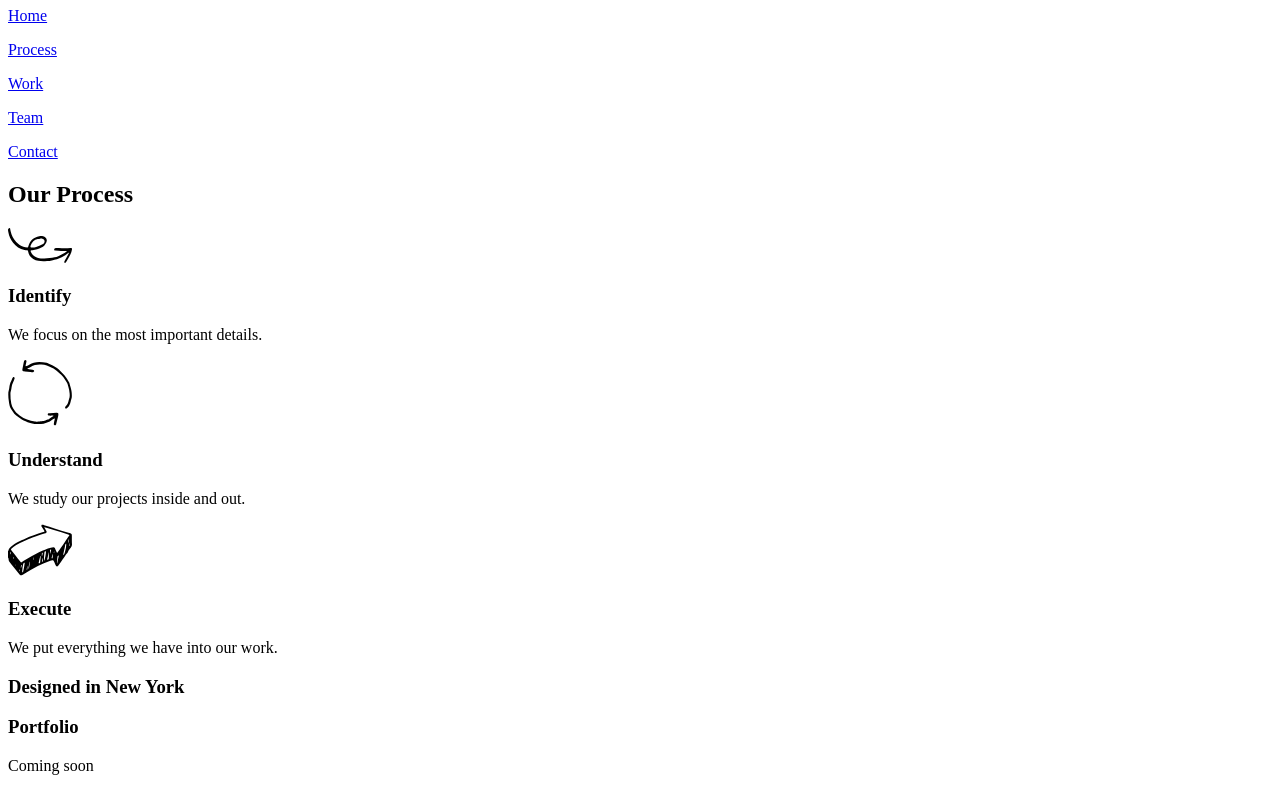
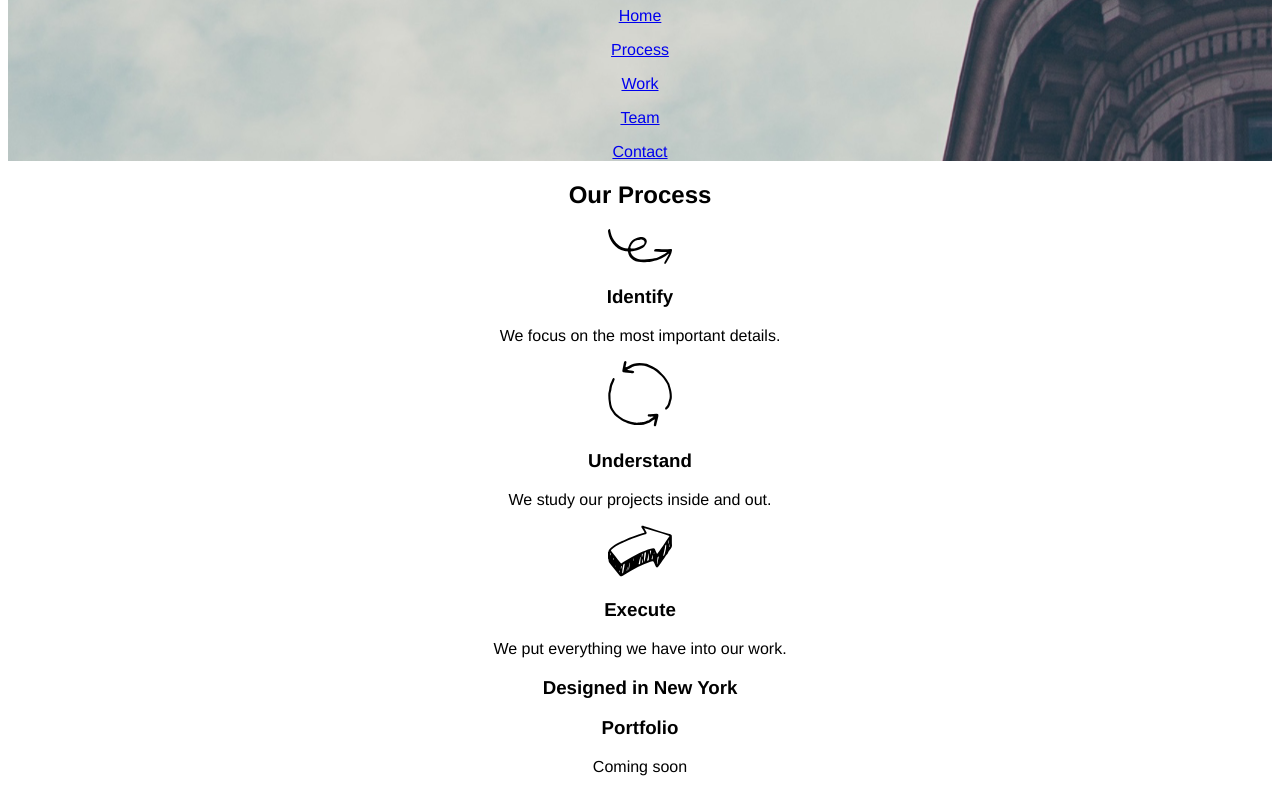
Before and after one commit to kwedvick/broadway, a plain HTML site: page index.html in a window 1280 px wide. Shown: the part 73-863 px from the top of the page. Drawn offline with Linux system fonts and the light colour scheme; files whose address does not match are found by name.

Commit message:
Starting to add CSS.

```diff
--- /dev/null
+++ b/css/style.css
@@ -0,0 +1,7 @@
+body {
+  font-family: Helvetica;
+  text-align: center;
+}
+.main-banner {
+  background-image: url("./resources/images/the-flatiron-building.png");
+}
--- a/index.html
+++ b/index.html
@@ -1,26 +1,29 @@
 <!DOCTYPE html>
 <html>
   <head>
+    <link href="./css/style.css" type="text/css" rel="stylesheet">
     <meta charset="UTF-8">
     <title>Broadway</title>
   </head>
   <body>
+    <div class="main-banner">
     <h1>Broadway Design</h1>
     <p>
-      <a class="nav-btn" href="#home">Home</a>
+      <a class="nav-btn" href="#">Home</a>
     </p>
     <p>
-      <a class="nav-btn" href="#process">Process</a>
+      <a class="nav-btn" href="#">Process</a>
     </p>
     <p>
-      <a class="nav-btn" href="#work">Work</a>
+      <a class="nav-btn" href="#">Work</a>
     </p>
     <p>
-      <a class="nav-btn" href="#team">Team</a>
+      <a class="nav-btn" href="#">Team</a>
     </p>
     <p>
-      <a class="nav-btn" href="#contact">Contact</a>
+      <a class="nav-btn" href="#">Contact</a>
     </p>
+  </div>
     <h2>Our Process</h2>
 
     <img src="./resources/images/identify.svg">
@@ -53,5 +56,6 @@
         <a class="nav-btn" href="#work">Work</a>
         <a class="nav-btn" href="#team">Team</a>
         <a class="nav-btn" href="#contact">Contact</a>
+      </p>
   </body>
 </html>
```
Also changed, not shown: css/resources/images/broadway_redline.jpg (renamed from resources/images/broadway_redline.jpg), css/resources/images/execute.svg (renamed from resources/images/execute.svg), css/resources/images/identify.svg (renamed from resources/images/identify.svg), css/resources/images/the-flatiron-building.png (renamed from resources/images/the-flatiron-building.png), css/resources/images/understand.svg (renamed from resources/images/understand.svg), style.css (deleted).
